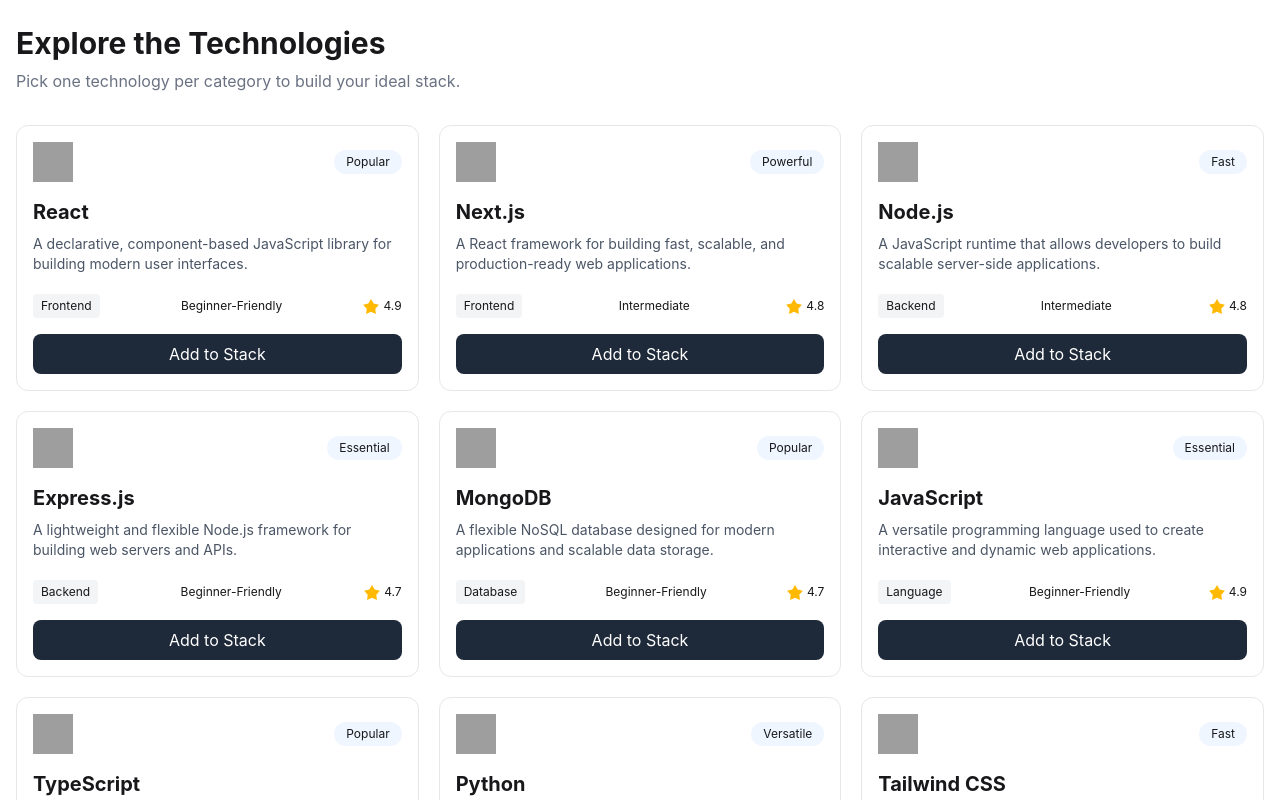
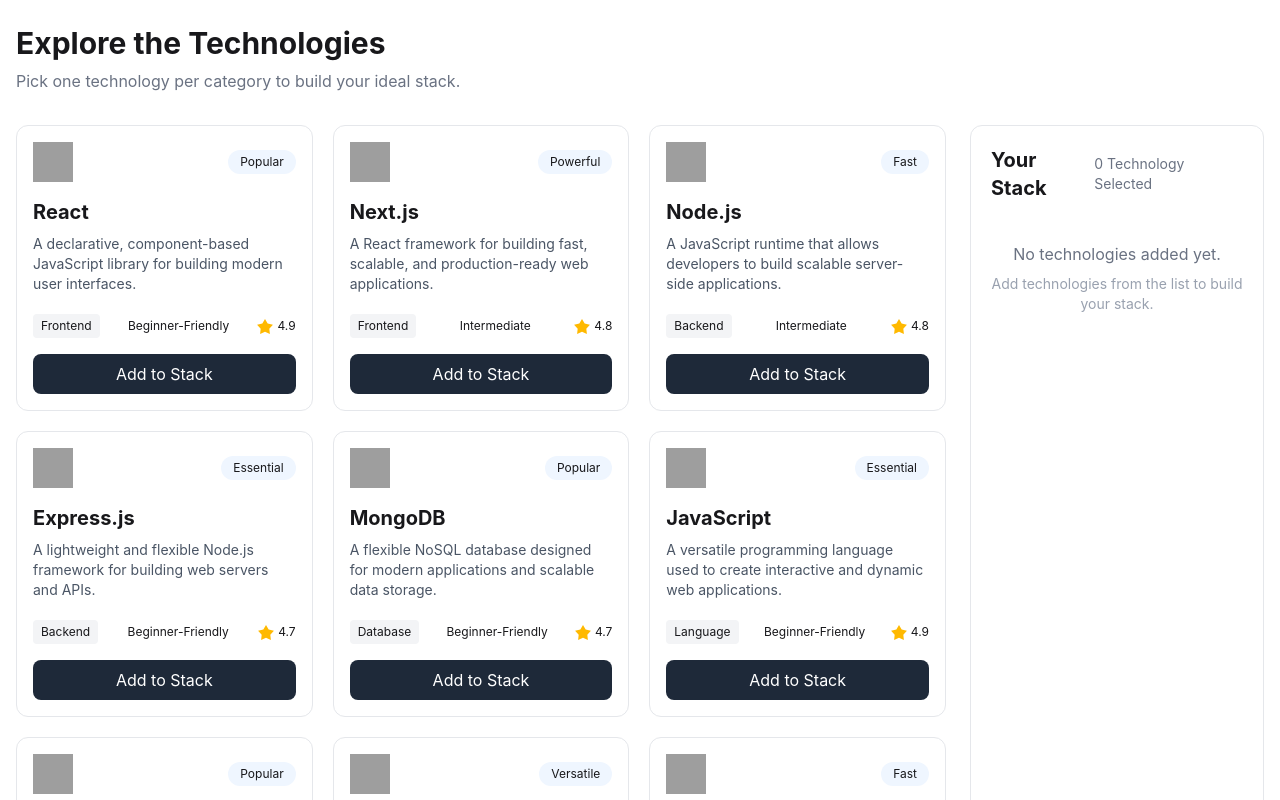
Before and after one commit to Hanjala13/dev-stack, a React (Vite) app: page / in a window 1280 px wide. Shown: the part 660-1460 px from the top of the page. Built offline with nearby package versions, Linux system fonts and the light colour scheme; grey boxes are pictures that could not be loaded.

Commit message:
Stack Card set

```diff
--- a/src/App.tsx
+++ b/src/App.tsx
@@ -3,6 +3,7 @@
 import Nav from "./components/Nav"
 import TechnologySection from "./components/TechnologySection"
 import type { ITechnology } from "./types/technology"
+
 
 function App() {
   const [selectedTechnologies, setSelectedTechnologies] = useState<ITechnology[]>([])
@@ -17,7 +18,7 @@
     <>
       <Nav />
       <Banner />
-      <TechnologySection onAddToStack={handleAddToStack} />
+      <TechnologySection onAddToStack={handleAddToStack} selectedTechnologies={selectedTechnologies} />
     </>
   )
 }
--- a/src/components/StackCard.tsx
+++ /dev/null
@@ -1,62 +0,0 @@
-import type { ITechnology } from "../types/technology";
-
-interface IYourStackProps {
-  selectedTechnologies: ITechnology[];
-}
-
-const YourStack = ({selectedTechnologies}: IYourStackProps) => {
-  return (
-    <aside className="border border-gray-200 rounded-xl p-5">
-
-      <div className="flex items-center justify-between">
-        <h2 className="text-xl font-bold"> Your Stack </h2>
-        <span className="text-sm text-gray-500"> {selectedTechnologies.length} Technology Selected </span>
-      </div>
-
-      {/* Empty State */}
-      {selectedTechnologies.length === 0 ? (
-        <div className="text-center py-10">
-          <p className="text-gray-500">
-            No technologies added yet.
-          </p>
-
-          <p className="text-sm text-gray-400 mt-2">
-            Add technologies from the list to build your stack.
-          </p>
-        </div>
-      ) : (
-        <div className="space-y-3 mt-5">
-
-          {selectedTechnologies.map((technology) => (
-            <div
-              key={technology.id}
-              className="flex items-center gap-3 border border-gray-200 rounded-lg p-3"
-            >
-
-              <img
-                src={technology.icon}
-                alt={technology.name}
-                className="w-8 h-8"
-              />
-
-              <div className="flex-1">
-                <h3 className="font-semibold">
-                  {technology.name}
-                </h3>
-
-                <p className="text-xs text-gray-500">
-                  {technology.category}
-                </p>
-              </div>
-
-            </div>
-          ))}
-
-        </div>
-      )}
-
-    </aside>
-  );
-};
-
-export default YourStack;
--- a/src/components/TechnologyCard.tsx
+++ b/src/components/TechnologyCard.tsx
@@ -5,7 +5,7 @@
     onAddToStack: (technology: ITechnology) => void;
 }
 
-const TechnologyCard = ({technology}: ITechnologyCardProps) => {
+const TechnologyCard = ({technology, onAddToStack}: ITechnologyCardProps) => {
     return (
         <div className="border border-gray-200 rounded-xl p-4">
 
@@ -30,7 +30,7 @@
 
             </div>
 
-            <button className="w-full bg-gray-800 text-white py-2 rounded-lg mt-4"> Add to Stack </button>
+            <button onClick={() => onAddToStack(technology)} className="w-full bg-gray-800 text-white py-2 rounded-lg mt-4"> Add to Stack </button>
 
         </div>
     )
--- a/src/components/TechnologySection.tsx
+++ b/src/components/TechnologySection.tsx
@@ -1,12 +1,14 @@
 import { useEffect, useState } from "react";
 import TechnologyCard from "./TechnologyCard";
+import YourStack from "./YourStack";
 import type { ITechnology } from "../types/technology";
 
 interface ITechnologySectionProps {
   onAddToStack: (technology: ITechnology) => void;
+  selectedTechnologies: ITechnology[];
 }
 
-const TechnologySection = ({onAddToStack}: ITechnologySectionProps) => {
+const TechnologySection = ({ onAddToStack, selectedTechnologies }: ITechnologySectionProps) => {
   const [technologies, setTechnologies] = useState<ITechnology[]>([]);
   const [loading, setLoading] = useState(true);
 
@@ -38,10 +40,16 @@
         <p className="text-gray-500 mt-2"> Pick one technology per category to build your ideal stack. </p>
       </div>
 
-      <div className="grid grid-cols-1 md:grid-cols-2 lg:grid-cols-3 gap-5 mt-8">
-        {technologies.map((technology) => (
-          <TechnologyCard key={technology.id} technology={technology} onAddToStack={onAddToStack} />
-        ))}
+      <div className="grid grid-cols-1 lg:grid-cols-4 gap-6 mt-8">
+
+        <div className="lg:col-span-3 grid grid-cols-1 md:grid-cols-2 lg:grid-cols-3 gap-5">
+          {technologies.map((technology) => (
+            <TechnologyCard key={technology.id} technology={technology} onAddToStack={onAddToStack} />
+          ))}
+        </div>
+
+        <YourStack selectedTechnologies={selectedTechnologies} />
+
       </div>
 
     </section>
--- /dev/null
+++ b/src/components/YourStack.tsx
@@ -0,0 +1,44 @@
+import type { ITechnology } from "../types/technology";
+
+interface IYourStackProps {
+  selectedTechnologies: ITechnology[];
+}
+
+const YourStack = ({ selectedTechnologies }: IYourStackProps) => {
+  return (
+    <aside className="border border-gray-200 rounded-xl p-5">
+
+      <div className="flex items-center justify-between">
+        <h2 className="text-xl font-bold"> Your Stack </h2>
+        <span className="text-sm text-gray-500"> {selectedTechnologies.length} Technology Selected </span>
+      </div>
+
+      {selectedTechnologies.length === 0 ? (
+        <div className="text-center py-10">
+          <p className="text-gray-500"> No technologies added yet. </p>
+          <p className="text-sm text-gray-400 mt-2"> Add technologies from the list to build your stack. </p>
+        </div>
+      ) : (
+        <div className="space-y-3 mt-5">
+
+          {selectedTechnologies.map((technology) => (
+            <div key={technology.id} className="flex items-center gap-3 border border-gray-200 rounded-lg p-3" >
+
+              <img src={technology.icon} alt={technology.name} className="w-8 h-8" />
+
+              <div className="flex-1">
+                <h3 className="font-semibold"> {technology.name} </h3>
+                <p className="text-xs text-gray-500"> {technology.category} </p>
+              </div>
+
+            </div>
+          ))}
+
+        </div>
+      )}
+
+    </aside>
+  );
+};
+
+export default YourStack;
```
